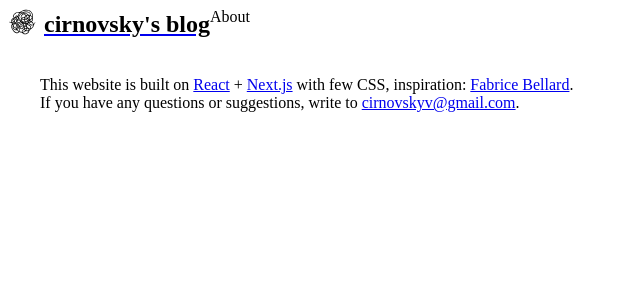
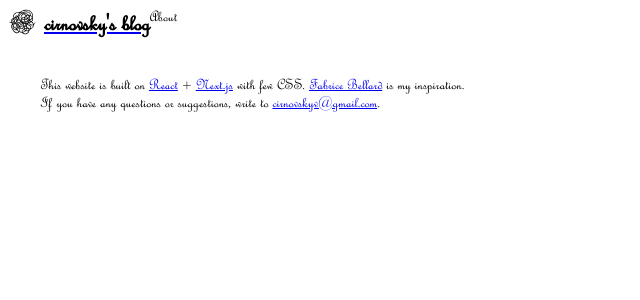
Before and after one commit to cirnovsky/blog, a Next.js app: page /about in a window 1280 px wide. Shown: the top 300 px of the page, without its empty margins (0-640 px from the left). Built offline with nearby package versions, Linux system fonts and the light colour scheme.

Commit message:
Update posts.

```diff
--- a/pages/_app.js
+++ b/pages/_app.js
@@ -1,8 +1,17 @@
 import React from "react";
+import localFont from 'next/font/local'
 import '../styles/global.css'
 
+const myFont = localFont({
+    src: './french-script-mt.ttf'
+})
+
 function MyApp({Component, pageProps}) {
-    return <Component {...pageProps}/>
+    return (
+        <main className={myFont.className}>
+            <Component {...pageProps}/>
+        </main>
+    )
 }
 
 export default MyApp
--- a/pages/about.js
+++ b/pages/about.js
@@ -14,7 +14,7 @@ export default function About() {
                 <title>{siteTitle}</title>
             </Head>
             <br />
-            &emsp;&emsp;This website is built on <Link href={"https://react.dev/"}>React</Link> + <Link href={"https://nextjs.org/"}>Next.js</Link> with few CSS, inspiration: <Link href={"https://bellard.org/"}>Fabrice Bellard</Link>.<br/>
+            &emsp;&emsp;This website is built on <Link href={"https://react.dev/"}>React</Link> + <Link href={"https://nextjs.org/"}>Next.js</Link> with few CSS. <Link href={"https://bellard.org/"}>Fabrice Bellard</Link> is my inspiration.<br/>
             &emsp;&emsp;If you have any questions or suggestions, write to <Link href={"mailto:cirnovskyv@gmail.com"}>cirnovskyv@gmail.com</Link>.<br/>
         </Layout>
     )
```
Also changed, not shown: posts/sol-20231008.md (+4 -2 lines), pages/french-script-mt.ttf (added).
